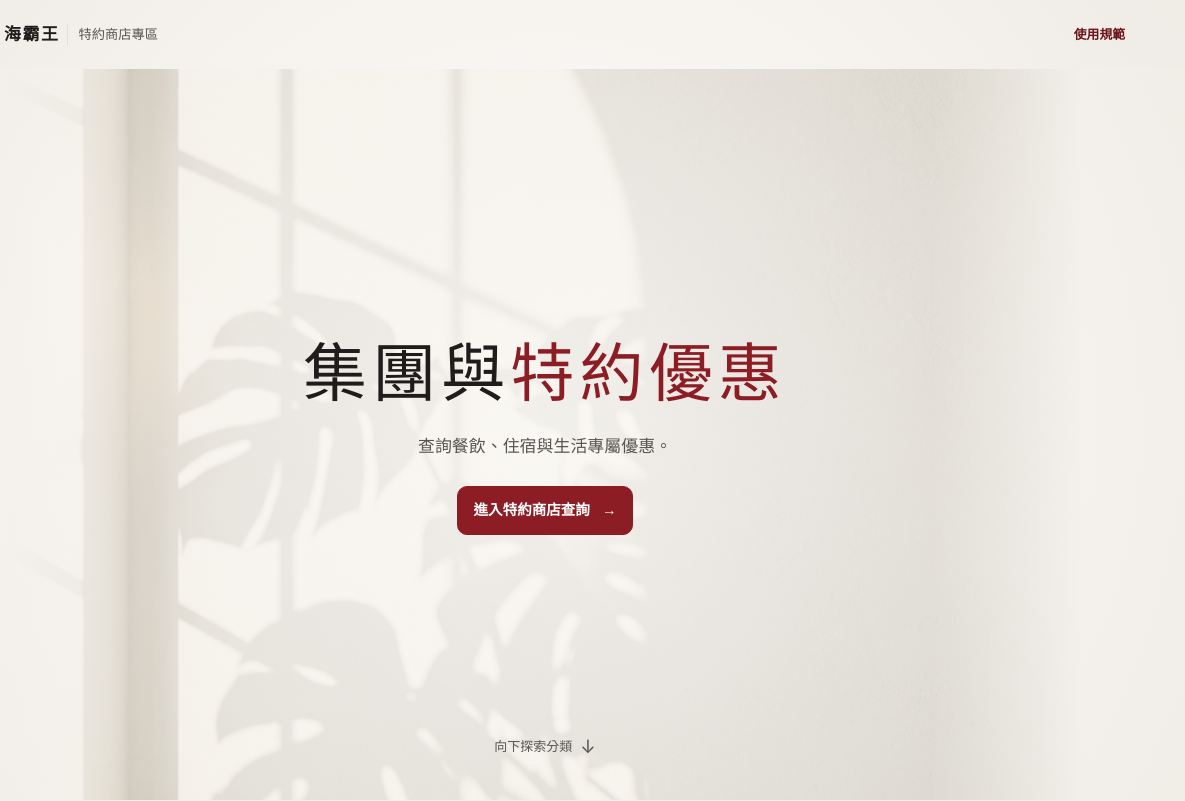
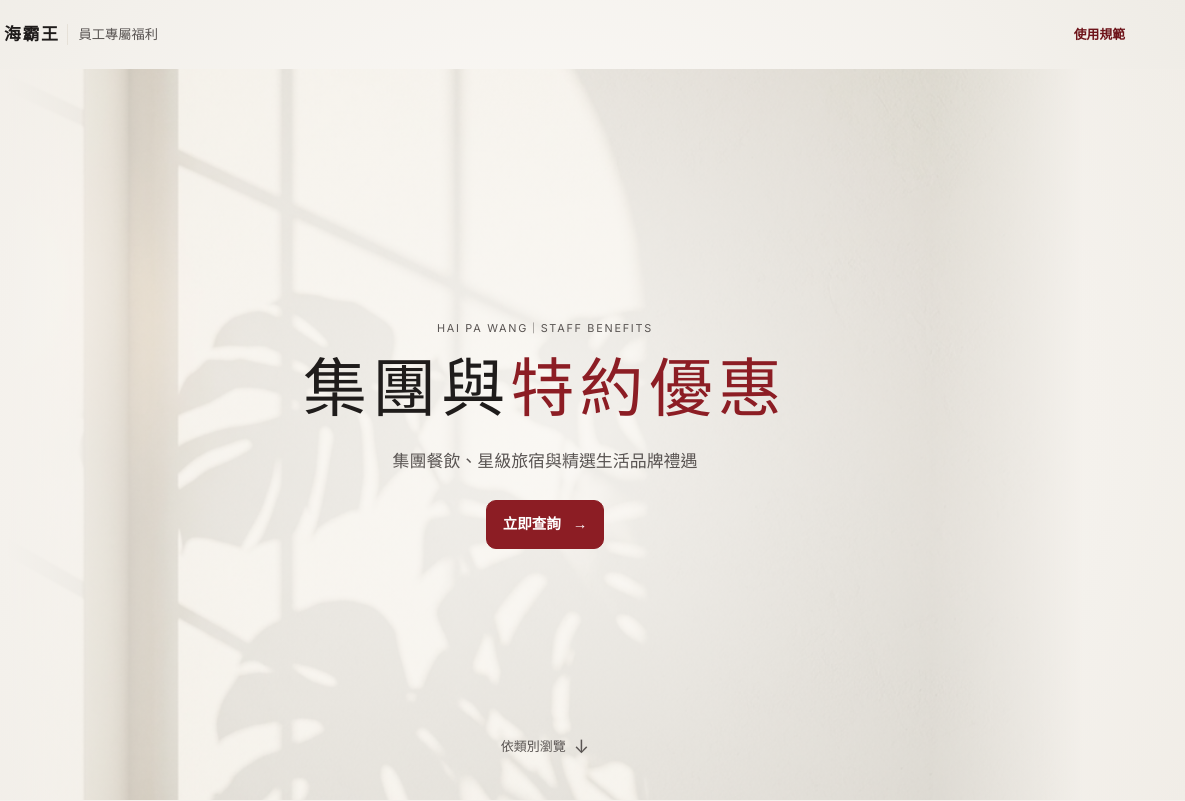
Before and after one commit to hpw6thistle/Hpw-staff-benefits, a plain HTML site: page index.html in a window 1280 px wide. Shown: the top 801 px of the page, 95-1280 px from the left. Drawn offline with Linux system fonts and the light colour scheme.

Commit message:
Refine employee benefits homepage copy

```diff
--- a/index.html
+++ b/index.html
@@ -11,7 +11,7 @@
   <link rel="preconnect" href="https://fonts.gstatic.com" crossorigin>
   <link rel="stylesheet" href="https://fonts.googleapis.com/css2?family=Inter:wght@400..800&amp;family=Noto+Sans+TC:wght@400..800&amp;display=swap">
   <link rel="stylesheet" href="https://fonts.googleapis.com/css2?family=Noto+Serif+TC:wght@500&amp;text=%E9%9B%86%E5%9C%98%E8%88%87%E7%89%B9%E7%B4%84%E5%84%AA%E6%83%A0&amp;display=swap">
-  <link rel="stylesheet" href="style.css?v=perks-13">
+  <link rel="stylesheet" href="style.css?v=perks-14">
   <script defer src="data.js?v=perks-13"></script>
   <script defer src="auth.js?v=perks-13"></script>
   <script defer src="script.js?v=perks-13"></script>
@@ -34,7 +34,7 @@
   <header class="topbar">
     <div class="shell topbar-inner">
       <a class="brand" id="home-link" href="#home">
-        <span class="brand-seal" aria-hidden="true">海</span><strong>海霸王</strong><span class="brand-area">特約商店專區</span>
+        <span class="brand-seal" aria-hidden="true">海</span><strong>海霸王</strong><span class="brand-area">員工專屬福利</span>
       </a>
       <nav class="nav-links" aria-label="網站導覽">
         <button class="help" id="guide-link" type="button" aria-haspopup="dialog">使用規範</button>
@@ -46,14 +46,15 @@
     <div id="landing-view">
       <section class="hero-banner" aria-labelledby="landing-title">
         <div class="shell hero-inner">
+          <p class="hero-eyebrow" lang="en">HAI PA WANG｜STAFF BENEFITS</p>
           <h1 id="landing-title" tabindex="-1"><span>集團與</span><span class="hero-accent">特約優惠</span></h1>
-          <p class="hero-intro">查詢餐飲、住宿與生活專屬優惠。</p>
+          <p class="hero-intro">集團餐飲、星級旅宿與精選生活品牌禮遇</p>
           <div class="hero-actions">
-            <a class="primary hero-cta" id="enter-search" href="#search">進入特約商店查詢 <span aria-hidden="true">→</span></a>
+            <a class="primary hero-cta" id="enter-search" href="#search">立即查詢 <span aria-hidden="true">→</span></a>
           </div>
           <noscript><p class="no-js">請啟用 JavaScript 以查詢。</p></noscript>
         </div>
-        <a class="hero-scroll" href="#quick-title">向下探索分類 <span aria-hidden="true">↓</span></a>
+        <a class="hero-scroll" href="#quick-title">依類別瀏覽 <span aria-hidden="true">↓</span></a>
       </section>
       <section class="shell quick-section" aria-labelledby="quick-title">
         <h2 id="quick-title" tabindex="-1">依類別查詢</h2>
--- a/style.css
+++ b/style.css
@@ -92,6 +92,13 @@ body:has(#landing-view:not([hidden])) {
   background: radial-gradient(circle at center, rgba(250, 248, 245, 0.88) 0%, rgba(242, 238, 232, 0.55) 100%);
 }
 .hero-inner { position: relative; z-index: 1; min-width: 0; }
+.hero-eyebrow {
+  margin-bottom: 12px;
+  color: var(--muted);
+  font-size: .68rem;
+  font-weight: 400;
+  letter-spacing: .16em;
+}
 .hero-banner h1 {
   font-family: "Noto Serif TC", "Songti TC", "PMingLiU", serif;
   font-size: clamp(32px, 6vw, 64px);
```
